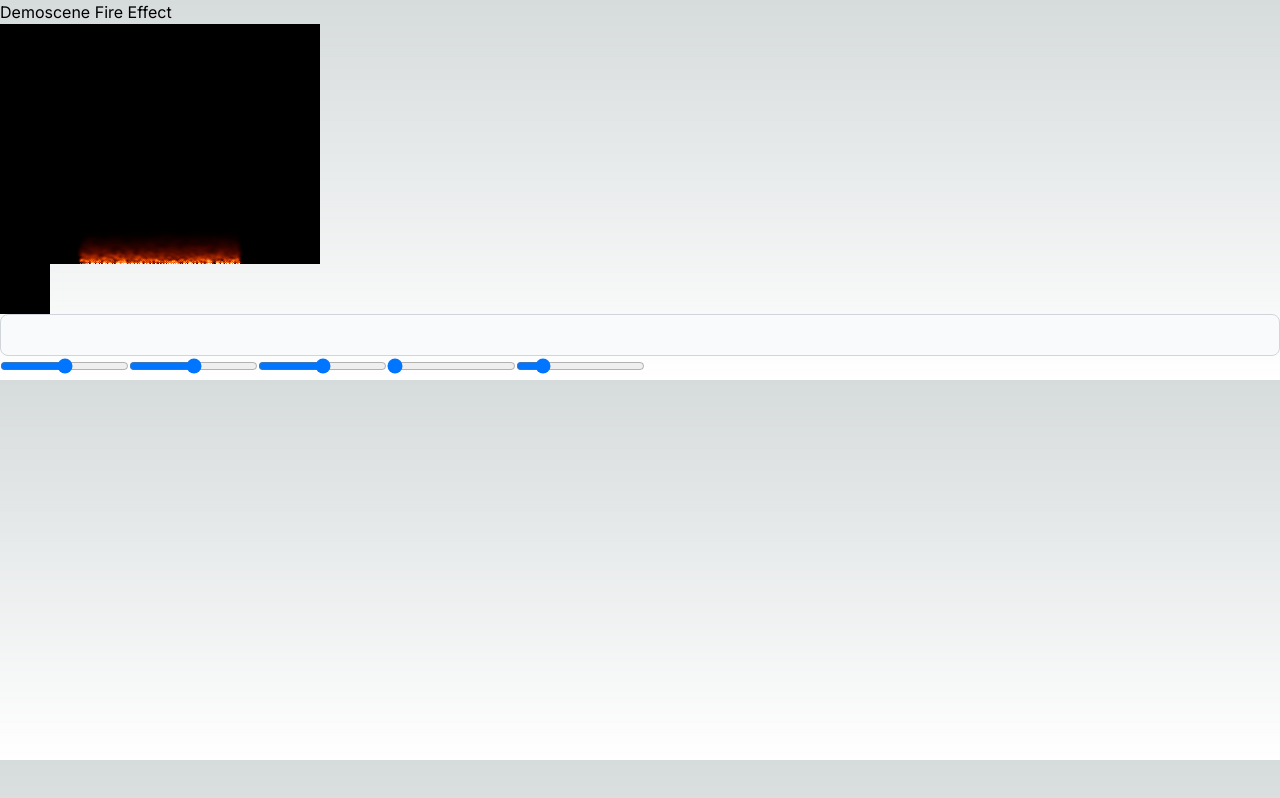
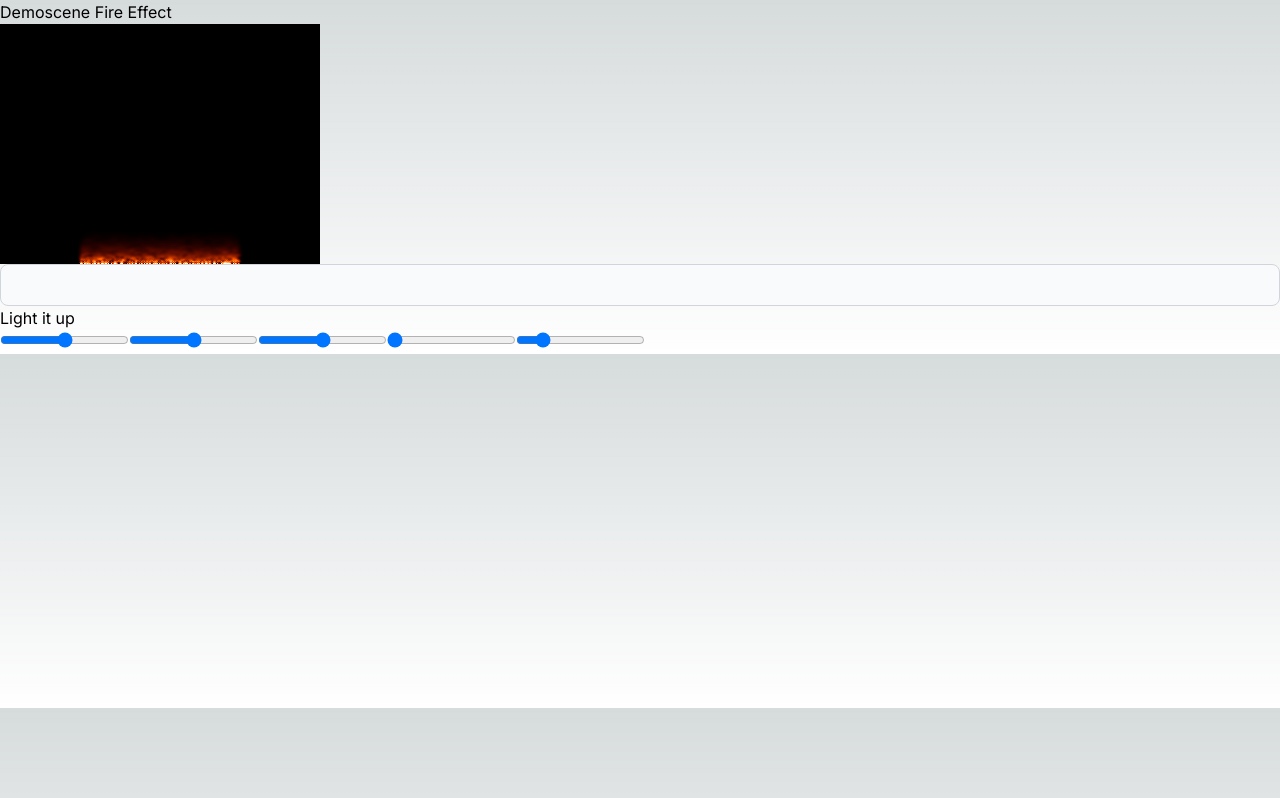
Before and after one commit to JakeCallery/DemoSceneFire, a Next.js app: page / in a window 1280 px wide. Built offline with nearby package versions, Linux system fonts and the light colour scheme.

Commit message:
implements short message support

```diff
--- a/app/components/FireCanvas/FireCanvas.tsx
+++ b/app/components/FireCanvas/FireCanvas.tsx
@@ -1,6 +1,7 @@
 "use client";
 import React, { useEffect, useRef } from "react";
 import PixelCanvas from "../PixelCanvas";
+import { OverlayDataObj } from "@/app/interfaces/interfaces";
 
 const FIRE_COOL_MIN = 4.001;
 const FIRE_COOL_MAX = 5.0;
@@ -10,9 +11,7 @@ interface FireCanvasProps {
   width: number;
   height: number;
   palette: Uint8ClampedArray;
-  overlayFireData: Uint8ClampedArray;
-  overlayWidth: number;
-  overlayHeight: number;
+  overlayFireData: OverlayDataObj | null;
   fireCenterOffset: number;
   fireWidth: number;
   fireHeightPercent: number;
@@ -24,8 +23,6 @@ const FireCanvas = ({
   height,
   palette,
   overlayFireData,
-  overlayWidth,
-  overlayHeight,
   fireCenterOffset,
   fireWidth,
   fireHeightPercent,
@@ -33,18 +30,21 @@ const FireCanvas = ({
   const fireDataRef = useRef(new Uint8ClampedArray(width * height));
 
   useEffect(() => {
-    if (!overlayFireData) return;
-    const xOffset = Math.floor(width / 2 - overlayWidth / 2);
-    const yOffset = Math.floor(height - height / 10 - overlayHeight / 2);
+    if (!overlayFireData || !overlayFireData.data) return;
+    const overlayWidth = overlayFireData.dataWidth;
+    const overlayHeight = overlayFireData.dataHeight;
+    const xOffset = Math.floor(width / 2 - overlayFireData.contentWidth / 2);
+    const yOffset = Math.floor(height / 2 - overlayFireData.contentHeight / 2);
+
     for (let y = 0; y < overlayHeight; y++) {
       for (let x = 0; x < overlayWidth; x++) {
-        if (overlayFireData[y * overlayWidth + x] !== 0) {
+        if (overlayFireData.data[y * overlayWidth + x] !== 0) {
           fireDataRef.current[(y + yOffset) * width + (x + xOffset)] =
-            overlayFireData[y * overlayWidth + x];
+            overlayFireData.data[y * overlayWidth + x];
         }
       }
     }
-  }, [overlayFireData, height, width, overlayWidth, overlayHeight]);
+  }, [overlayFireData, height, width]);
 
   function randomizeFirstRow() {
     const bottomRowOffset = (height - 1) * width;
--- a/app/components/TextHandler/TextHandler.tsx
+++ b/app/components/TextHandler/TextHandler.tsx
@@ -1,58 +1,86 @@
 import React, { ChangeEvent, useEffect, useRef, useState } from "react";
+import { OverlayDataObj } from "@/app/interfaces/interfaces";
 
 interface TextHandlerProps {
-  onNewFireData: (data: Uint8ClampedArray) => void;
-  textWidth: number;
-  textHeight: number;
+  onNewFireData: (
+    data: Uint8ClampedArray,
+    dataWidth: number,
+    dataHeight: number,
+    contentWidth: number,
+    contentHeight: number,
+  ) => void;
 }
 
-const TextHandler = ({
-  onNewFireData,
-  textWidth,
-  textHeight,
-}: TextHandlerProps) => {
-  const [currentChar, setCurrentChar] = useState("");
-  const canvasRef = useRef<HTMLCanvasElement | null>(null);
+const TextHandler = ({ onNewFireData }: TextHandlerProps) => {
+  const [shortMessage, setShortMessage] = useState("");
+  const canvasRef = useRef<HTMLCanvasElement>(null);
   const onNewFireDataCB = useRef(onNewFireData);
 
-  useEffect(() => {
+  function onFireMessageClick() {
+    if (!canvasRef!.current) return;
+
+    const letterWidth = Math.min(Math.ceil(320 / shortMessage.length), 240); //TODO: Pass in canvas width
+    const letterHeight = Math.min(Math.ceil(320 / shortMessage.length), 240); //TODO: make this smarter
+
     const canvas = canvasRef.current;
-    const ctx = canvas?.getContext("2d", { willReadFrequently: true });
-    if (canvas && ctx) {
-      ctx.font = "48px serif";
+    canvas.width = 320; //TODO: Pass in canvas width
+    canvas.height = letterHeight;
+
+    const ctx = canvasRef.current.getContext("2d", {
+      willReadFrequently: true,
+    });
+
+    if (ctx) {
+      ctx.font = `${letterWidth}px serif`;
+      ctx.textAlign = "start";
+      ctx.textBaseline = "bottom";
       ctx.strokeStyle = "white";
       ctx.fillStyle = "rgba(0,0,0,255)";
       ctx.fillRect(0, 0, canvas.width, canvas.height);
-      ctx.strokeText(currentChar, 0, 45);
+      ctx.strokeText(shortMessage, 0, canvas.height, canvas.width);
 
-      const imageData = ctx.getImageData(0, 0, textWidth, textHeight);
-      const newFireData = new Uint8ClampedArray(textWidth * textHeight);
-      for (let y = 0; y < textHeight; y++) {
-        for (let x = 0; x < textWidth; x++) {
-          if (imageData.data[y * textWidth * 4 + x * 4] !== 0) {
-            newFireData[y * textWidth + x] = 200;
+      const imageData = ctx.getImageData(0, 0, canvas.width, canvas.height);
+      const newFireData = new Uint8ClampedArray(canvas.width * canvas.height);
+      let largestX = 0;
+      let largestY = 0;
+      for (let y = 0; y < canvas.height; y++) {
+        for (let x = 0; x < canvas.width; x++) {
+          if (imageData.data[y * canvas.width * 4 + x * 4] !== 0) {
+            largestX = Math.max(largestX, x);
+            largestY = Math.max(largestY, y);
+            newFireData[y * canvas.width + x] = 200;
           }
         }
       }
-      onNewFireDataCB.current(newFireData);
+      onNewFireDataCB.current(
+        newFireData,
+        canvas.width,
+        canvas.height,
+        largestX,
+        largestY,
+      );
     }
-  }, [currentChar, textHeight, textWidth]);
+  }
 
   function onChange(evt: ChangeEvent<HTMLInputElement>) {
-    setCurrentChar(evt.target.value.slice(-1));
+    setShortMessage(evt.target.value);
   }
   return (
     <div className="flex-col">
-      <canvas width="50" height="50" ref={canvasRef}></canvas>
+      <canvas ref={canvasRef} hidden={true}></canvas>
       <input
         type="text"
         id="first_name"
         className="bg-gray-50 border border-gray-300 text-gray-900 text-sm rounded-lg focus:ring-blue-500 focus:border-blue-500 block w-full p-2.5 dark:bg-gray-700 dark:border-gray-600 dark:placeholder-gray-400 dark:text-white dark:focus:ring-blue-500 dark:focus:border-blue-500"
         placeholder=""
-        value={currentChar}
+        value={shortMessage}
         onChange={onChange}
         required
+        maxLength={25}
       ></input>
+      <button className="btn btn-primary" onClick={() => onFireMessageClick()}>
+        Light it up
+      </button>
     </div>
   );
 };
--- /dev/null
+++ b/app/interfaces/interfaces.ts
@@ -0,0 +1,7 @@
+export interface OverlayDataObj {
+  data: Uint8ClampedArray;
+  dataWidth: number;
+  dataHeight: number;
+  contentWidth: number;
+  contentHeight: number;
+}
--- a/app/page.tsx
+++ b/app/page.tsx
@@ -3,19 +3,19 @@ import FireCanvas from "@/app/components/FireCanvas/FireCanvas";
 import { ChangeEvent, useEffect, useState } from "react";
 import { buildPalette } from "@/app/utils/rgbPaletteBuilder";
 import TextHandler from "@/app/components/TextHandler";
+import { OverlayDataObj } from "@/app/interfaces/interfaces";
 
 const WIDTH = 320;
 const HEIGHT = 240;
 const OVERLAY_WIDTH = 50;
 const OVERLAY_HEIGHT = 50;
+
 export default function Home() {
   const [palette, setPalette] = useState<Uint8ClampedArray>(
     new Uint8ClampedArray(1),
   );
 
-  const [newFireData, setNewFireData] = useState(
-    new Uint8ClampedArray(50 * 50),
-  );
+  const [newFireData, setNewFireData] = useState<OverlayDataObj | null>(null);
 
   const [fireWidth, setFireWidth] = useState(Math.floor(WIDTH / 2));
   const [fireCenterOffset, setFireCenterOffset] = useState(
@@ -26,8 +26,20 @@ export default function Home() {
   const [paletteStart, setPaletteStart] = useState(0);
   const [paletteRange, setPaletteRange] = useState(60);
 
-  function onNewFireData(data: Uint8ClampedArray) {
-    setNewFireData(data);
+  function onNewFireData(
+    data: Uint8ClampedArray,
+    dataWidth: number,
+    dataHeight: number,
+    contentWidth: number,
+    contentHeight: number,
+  ) {
+    setNewFireData({
+      data,
+      dataWidth: dataWidth,
+      dataHeight: dataHeight,
+      contentWidth: contentWidth,
+      contentHeight: contentHeight,
+    });
   }
 
   useEffect(() => {
@@ -48,17 +60,11 @@ export default function Home() {
         height={HEIGHT}
         palette={palette}
         overlayFireData={newFireData}
-        overlayWidth={OVERLAY_WIDTH}
-        overlayHeight={OVERLAY_HEIGHT}
         fireCenterOffset={fireCenterOffset}
         fireWidth={fireWidth}
         fireHeightPercent={fireHeightPercent}
       />
-      <TextHandler
-        onNewFireData={onNewFireData}
-        textWidth={OVERLAY_WIDTH}
-        textHeight={OVERLAY_HEIGHT}
-      />
+      <TextHandler onNewFireData={onNewFireData} />
       <input
         id="firewidthslider"
         type="range"
```
